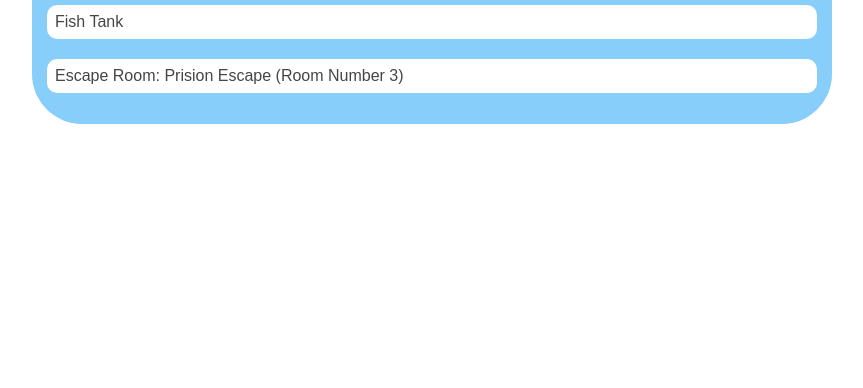
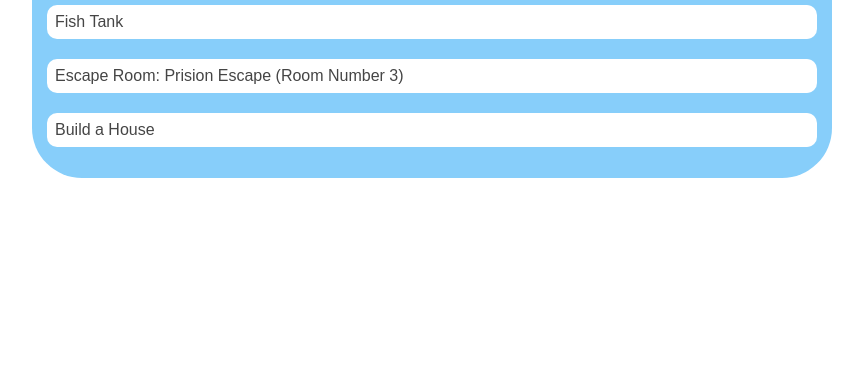
Before and after one commit to jamesProg100/jamesProg100.github.io, a plain HTML site: page portfolio.html in a window 1280 px wide. Shown: the part 412-800 px from the top of the page, without its empty margins (208-1071 px from the left). Drawn offline with Linux system fonts and the light colour scheme.

Commit message:
Added build a house project to khan academy

```diff
--- a/portfolio.html
+++ b/portfolio.html
@@ -51,6 +51,10 @@
                              <li>
                                 <a href = "https://www.khanacademy.org/computer-programming/escape-room-jeffrey-aiden-major-james/6361137072422912">Escape Room: Prision Escape (Room Number 3)</a>
                             </li>
+
+                            <li>
+                                <a href = "https://www.khanacademy.org/computer-programming/spin-off-of-project-build-a-house/6395037261873152">Build a House</a>
+                            </li>
                         </ul>
                     </div>
                 </div>
```
